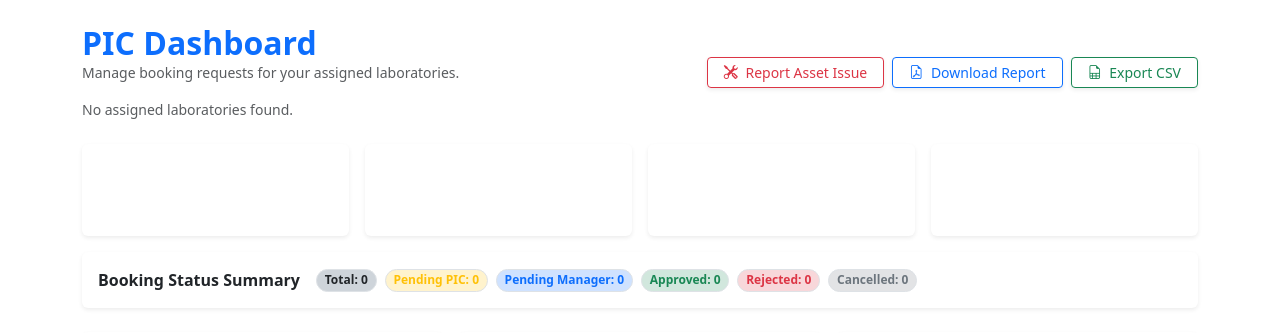
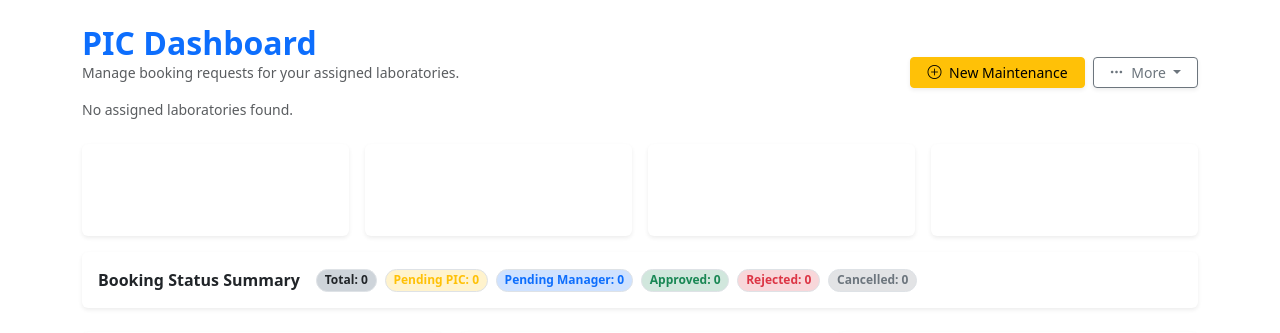
Before and after one commit to ganeshRaaj15/slams-mobile, a CodeIgniter 4 app: the page made by app/Views/dashboard/pic/index.php in a window 1280 px wide. Shown: the part 62-395 px from the top of the page. Run offline with PHP 8.4 and a stand-in for CodeIgniter, Linux system fonts and the light colour scheme; the template is opened without the code that fills it, so the values that code supplies are empty; some libraries are stand-ins or nearby versions.

Commit message:
fix: collapse PIC dashboard header buttons into primary + dropdown
Co-Authored-By: Claude Sonnet 4.6 <noreply@anthropic.com>

```diff
--- a/app/Views/dashboard/pic/index.php
+++ b/app/Views/dashboard/pic/index.php
@@ -17,16 +17,38 @@
             <div class="small text-muted mt-2">No assigned laboratories found.</div>
         <?php endif; ?>
     </div>
-    <div class="d-flex flex-wrap gap-2">
-        <a href="/dashboard/report-issue" class="btn btn-outline-danger btn-sm px-3 shadow-sm">
-            <i class="bi bi-tools me-1"></i> Report Asset Issue
+    <div class="d-flex gap-2">
+        <a href="/technician/maintenance/create" class="btn btn-warning btn-sm px-3 shadow-sm">
+            <i class="bi bi-plus-circle me-1"></i> New Maintenance
         </a>
-        <a href="/dashboard/reports/pdf" class="btn btn-outline-primary btn-sm px-3 shadow-sm">
-            <i class="bi bi-file-earmark-pdf me-1"></i> Download Report
-        </a>
-        <a href="/dashboard/reports/csv" class="btn btn-outline-success btn-sm px-3 shadow-sm">
-            <i class="bi bi-file-earmark-spreadsheet me-1"></i> Export CSV
-        </a>
+        <div class="dropdown">
+            <button class="btn btn-outline-secondary btn-sm px-3 shadow-sm dropdown-toggle" type="button" data-bs-toggle="dropdown">
+                <i class="bi bi-three-dots me-1"></i> More
+            </button>
+            <ul class="dropdown-menu dropdown-menu-end">
+                <li>
+                    <a class="dropdown-item" href="/technician/maintenance">
+                        <i class="bi bi-wrench me-2 text-warning"></i> Maintenance Records
+                    </a>
+                </li>
+                <li>
+                    <a class="dropdown-item" href="/dashboard/report-issue">
+                        <i class="bi bi-tools me-2 text-danger"></i> Report Asset Issue
+                    </a>
+                </li>
+                <li><hr class="dropdown-divider"></li>
+                <li>
+                    <a class="dropdown-item" href="/dashboard/reports/pdf">
+                        <i class="bi bi-file-earmark-pdf me-2 text-primary"></i> Download Report
+                    </a>
+                </li>
+                <li>
+                    <a class="dropdown-item" href="/dashboard/reports/csv">
+                        <i class="bi bi-file-earmark-spreadsheet me-2 text-success"></i> Export CSV
+                    </a>
+                </li>
+            </ul>
+        </div>
     </div>
 </div>
 
```
